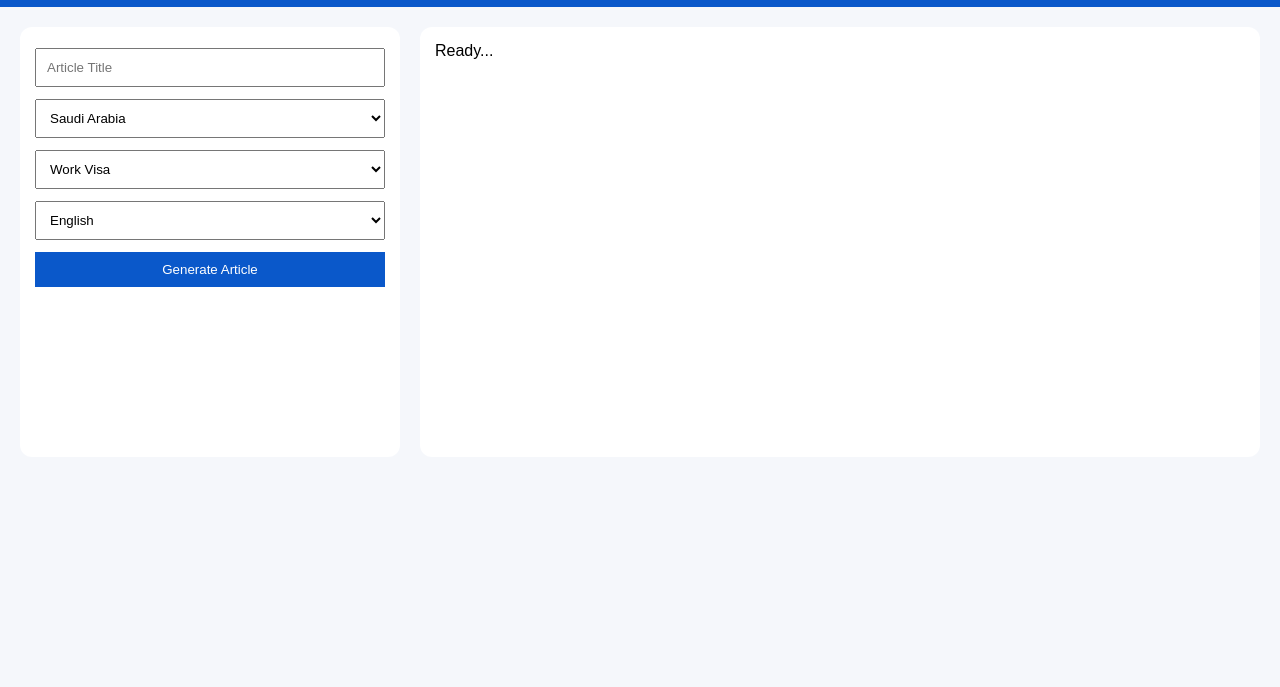
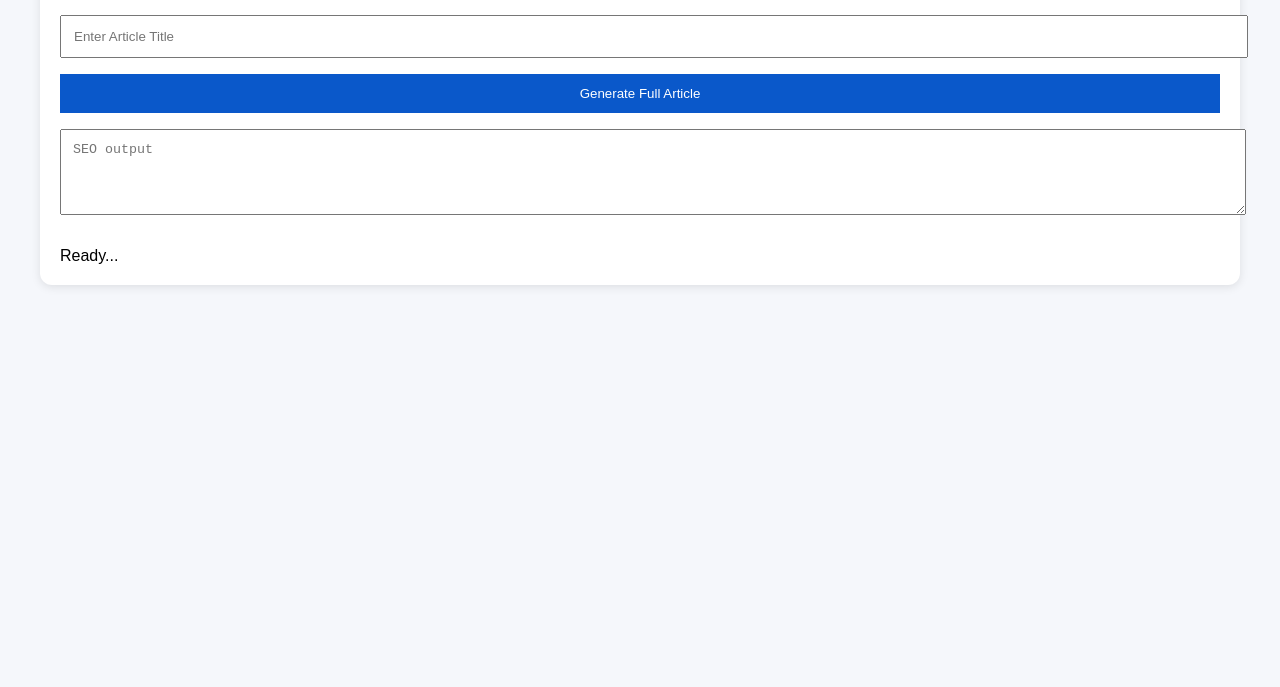
Before and after one commit to islamabadonline7-cpu/isos-app, a plain HTML site: page generator/generator-v22.html in a window 1280 px wide. Shown: the part 113-800 px from the top of the page. Drawn offline with Linux system fonts and the light colour scheme.

Commit message:
Update generator-v22.html

```diff
--- a/generator/generator-v22.html
+++ b/generator/generator-v22.html
@@ -1,40 +1,45 @@
 <!DOCTYPE html>
-<html><head><meta charset="UTF-8"><meta name="viewport" content="width=device-width,initial-scale=1.0">
-<title>ISOS Generator V22 Enterprise</title>
+<html lang="en">
+<head>
+<meta charset="UTF-8">
+<meta name="viewport" content="width=device-width, initial-scale=1.0">
+<title>ISOS Enterprise Generator V22</title>
 <style>
-body{font-family:Arial;margin:0;background:#f5f7fb}
-header{background:#0a58ca;color:#fff;padding:20px;text-align:center}
-.container{display:grid;grid-template-columns:380px 1fr;gap:20px;padding:20px}
-.panel{background:#fff;padding:15px;border-radius:12px}
-input,select,textarea,button{width:100%;padding:10px;margin:6px 0;box-sizing:border-box}
-button{background:#0a58ca;color:#fff;border:none}
-#preview{white-space:pre-wrap;min-height:400px}
-</style></head>
+body{font-family:Arial,sans-serif;max-width:1200px;margin:auto;padding:20px;background:#f5f7fb}
+.card{background:#fff;padding:20px;border-radius:12px;box-shadow:0 2px 10px rgba(0,0,0,.1)}
+input,button,textarea{width:100%;padding:12px;margin:8px 0}
+button{background:#0A58CA;color:#fff;border:none;cursor:pointer}
+#output{margin-top:20px;white-space:pre-wrap}
+</style>
+</head>
 <body>
-<header><h1>ISOS Generator V22 Enterprise</h1></header>
-<div class="container">
-<div class="panel">
-<input id="title" placeholder="Article Title">
-<select id="country"></select>
-<select id="service"></select>
-<select id="language"><option>English</option><option>Urdu</option></select>
-<button onclick="generateArticle()">Generate Article</button>
-</div>
-<div class="panel"><div id="preview">Ready...</div></div>
+<div class="card">
+<h1>ISOS Enterprise Generator V22</h1>
+<input id="title" placeholder="Enter Article Title">
+<button onclick="generateArticle()">Generate Full Article</button>
+<textarea id="seo" rows="4" placeholder="SEO output"></textarea>
+<div id="output">Ready...</div>
 </div>
 <script>
-async function loadKB(){
-const r=await fetch('knowledge-base.json');
-const kb=await r.json();
-document.getElementById('country').innerHTML=(kb.countries||[]).map(x=>`<option>${x}</option>`).join('');
-document.getElementById('service').innerHTML=(kb.services||[]).map(x=>`<option>${x}</option>`).join('');
+async function generateArticle(){
+ const title=document.getElementById('title').value.trim();
+ if(!title){alert('Enter title');return;}
+ document.getElementById('output').innerHTML='Generating...';
+ const seoTitle=title+' | Islamabad Online Services';
+ const seoDesc='Complete guide about '+title;
+ document.getElementById('seo').value=seoTitle+'\n'+seoDesc;
+ try{
+   const r=await fetch('https://isos-gemini-api.onlinehubsworld.workers.dev/',{
+      method:'POST',
+      headers:{'Content-Type':'application/json'},
+      body:JSON.stringify({title:title})
+   });
+   const data=await r.json();
+   document.getElementById('output').innerText=data.article || JSON.stringify(data);
+ }catch(e){
+   document.getElementById('output').innerText='Error: '+e.message;
+ }
 }
-async function generateArticle(){
-const payload={title:title.value,country:country.value,service:service.value,language:language.value};
-preview.innerText='Generating...';
-const r=await fetch('https://isos-gemini-v22.onlinehubsworld.workers.dev/',{method:'POST',headers:{'Content-Type':'application/json'},body:JSON.stringify(payload)});
-const d=await r.json();
-preview.innerText=d.article||JSON.stringify(d,null,2);
-}
-loadKB();
-</script></body></html>
+</script>
+</body>
+</html>
```
